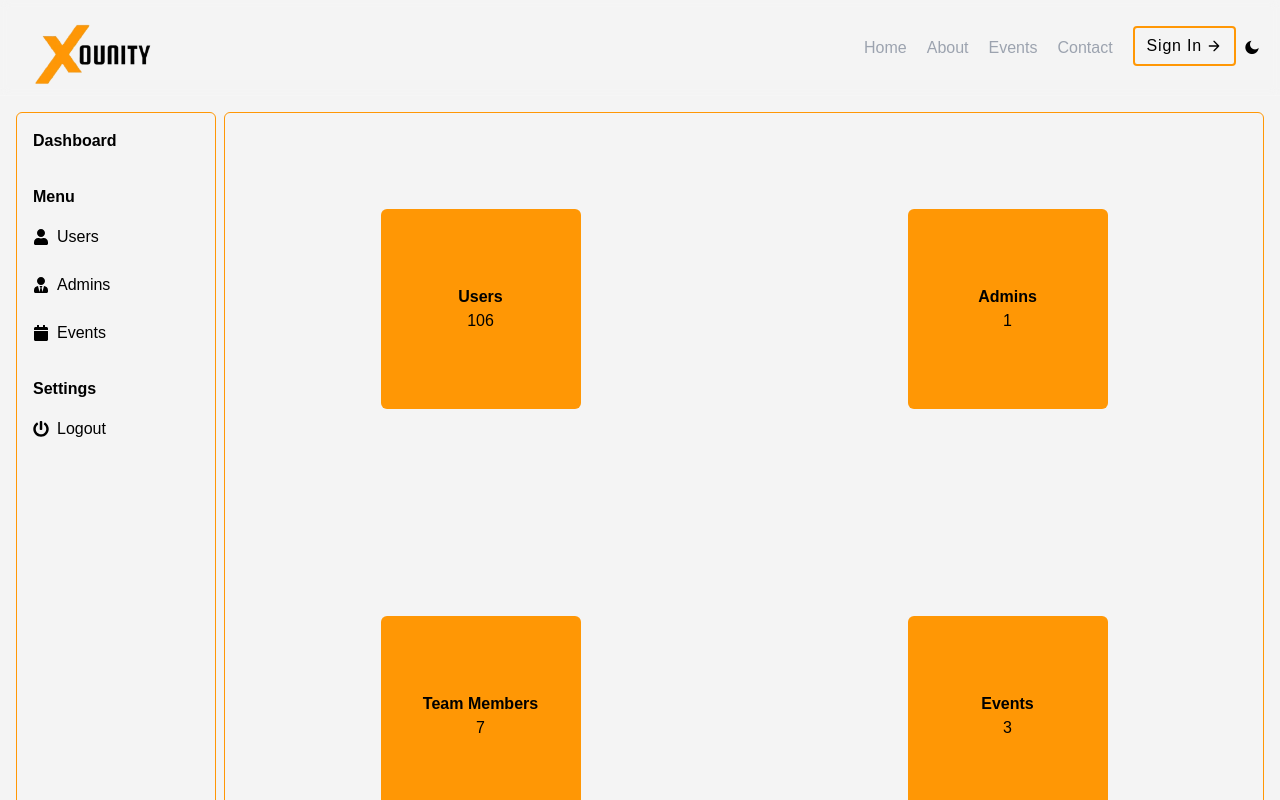
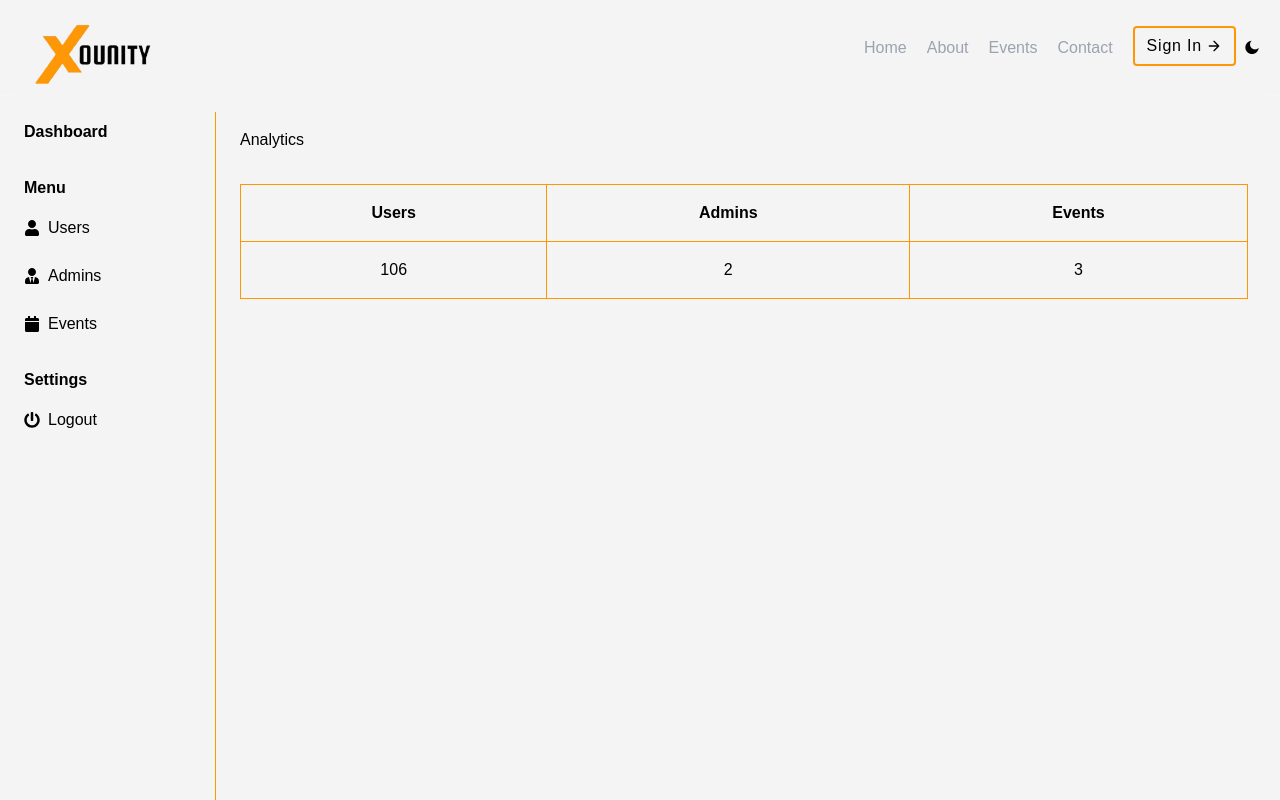
Before and after one commit to Xounity/Xounity-Web, a Next.js app: page /dashboard in a window 1280 px wide. Shown: the top 800 px of the page. Built offline with nearby package versions, Linux system fonts and the light colour scheme.

Commit message:
fixed the dashboard

```diff
--- a/app/(pages)/dashboard/admins/page.tsx
+++ b/app/(pages)/dashboard/admins/page.tsx
@@ -1,17 +1,15 @@
 "use client";
 import Sidebar from "@/app/components/Sidebar";
+import Loading from "@/app/loading";
 import Link from "next/link";
 import React, { useEffect, useState } from "react";
-const url = process.env.NEXT_PUBLIC_ROOT_URL + "/api/team";
+const url = process.env.NEXT_PUBLIC_ROOT_URL + "/api/users";
 
 interface AdminProps {
   name: string;
-  image: string;
-  description: string;
-  title: string;
-  linkedinSrc: string;
-  githubSrc: string;
-  instaSrc: string;
+  email: string;
+  password: string;
+  role: string;
 }
 
 const admins = () => {
@@ -38,12 +36,13 @@ const admins = () => {
       <section className="w-full h-screen mt-8 mb-4">
         <div className="mx-auto gap-2 px-4 mt-28 h-screen grid grid-flow-row grid-cols-1 md:grid-cols-[200px,1fr]">
           <Sidebar />
-          <div className="border border-solid border-xounity-orange rounded-md p-4 overflow-x-scroll">
+          {data.length > 0 ? (
+            <div className="overflow-auto p-4">
               <div className="flex justify-between">
                 <div>Admins</div>
                 <div>
                   <Link
-                  href="/dashboard/admins/add-admin"
+                    href="/dashboard/users/add-admin"
                     className="bg-xounity-orange p-2 rounded-md"
                   >
                     Add Admin
@@ -56,45 +55,30 @@ const admins = () => {
                     <tr className="font-bold">
                       <td>Id</td>
                       <td>Name</td>
-                    <td>Title</td>
-                    <td>Description</td>
-                    <td>LinkedIn</td>
-                    <td>Github</td>
-                    <td>Insta</td>
-                    <td>Update User</td>
-                    <td>Delete User</td>
+                      <td>Role</td>
+                      <td>Email</td>
+                      <td>Password</td>
                     </tr>
                   </thead>
                   <tbody>
-                  {data.map((item, index) => {
+                    {data.filter((item) => item.role === "admin").map((item, index) => {
                       return (
-
                         <tr key={index}>
                           <td>{index}</td>
                           <td>{item.name}</td>
-                          <td>{item.title}</td>
-                          <td>{item.description}</td>
-                          <td>{item.linkedinSrc}</td>
-                          <td>{item.githubSrc}</td>
-                          <td>{item.instaSrc}</td>
-                          <td>
-                            <button className="bg-blue-500 py-1 p-4 rounded-full">
-                              Edit
-                            </button>
-                          </td>
-                          <td>
-                            <button className="bg-red-600 py-1 p-4 rounded-full">
-                              Delete
-                            </button>
-                          </td>
+                          <td>{item.role}</td>
+                          <td>{item.email}</td>
+                          <td>{item.password}</td>
                         </tr>
-
                       );
                     })}
                   </tbody>
                 </table>
               </div>
             </div>
+          ) : (
+            <Loading />
+          )}
         </div>
       </section>
     </>
--- a/app/(pages)/dashboard/events/page.tsx
+++ b/app/(pages)/dashboard/events/page.tsx
@@ -1,17 +1,87 @@
-import Sidebar from '@/app/components/Sidebar'
-import React from 'react'
+"use client";
+import Sidebar from "@/app/components/Sidebar";
+import Loading from "@/app/loading";
+import Image from "next/image";
+import Link from "next/link";
+import React, { useEffect, useState } from "react";
+const url = process.env.NEXT_PUBLIC_ROOT_URL + "/api/events";
+
+interface EventProps {
+  href: string;
+  imgSrc: string;
+  title: string;
+  description: string;
+}
 
 const events = () => {
+  const [data, setData] = useState<EventProps[]>([]);
+    useEffect(() => {
+      const fetchData = async () => {
+        try {
+          const response = await fetch(url);
+          if (!response.ok) {
+            throw new Error(`Error: ${response.statusText}`);
+          }
+          const result = await response.json();
+          setData(result);
+          //console.log(result);
+        } catch (error) {
+          console.error("Error fetching data: ", error);
+        }
+      };
+
+      fetchData();
+    }, []);
   return (
     <>
-    <section className='w-full h-screen mt-8 mb-4'>
-      <div className='mx-auto gap-2 px-4 mt-28 h-screen grid grid-flow-row grid-cols-1 md:grid-cols-[200px,1fr]'>
-      <Sidebar />
-      <div className='border border-solid border-xounity-orange rounded-md grid  gap-4 grid-cols-2 place-items-center'>
-        Events Page
-      </div>
-      </div>
-    </section>
+    <section className="w-full h-screen mt-8 mb-4">
+        <div className="mx-auto gap-2 px-4 mt-28 h-screen grid grid-flow-row grid-cols-1 md:grid-cols-[200px,1fr]">
+          <Sidebar />
+          {data.length > 0 ? (
+            <div className="overflow-auto p-4">
+              <div className="flex justify-between">
+                <div>Events</div>
+                <div>
+                  <Link
+                    href="/dashboard/users/add-event"
+                    className="bg-xounity-orange p-2 rounded-md"
+                  >
+                    Add Event
+                  </Link>
+                </div>
+              </div>
+              <div className="mt-8">
+                <table className="w-full text-center">
+                  <thead>
+                    <tr className="font-bold">
+                      <td>Id</td>
+                      <td>Title</td>
+                      <td>Image</td>
+                      <td>Link</td>
+                      <td>Description</td>
+                    </tr>
+                  </thead>
+                  <tbody>
+                    {data.map((item, index) => {
+                      return (
+                        <tr key={index}>
+                          <td>{index}</td>
+                          <td>{item.title}</td>
+                          <td><Image src={item.imgSrc} alt="" width={100} height={100} /></td>
+                          <td>{item.href}</td>
+                          <td>{item.description}</td>
+                        </tr>
+                      );
+                    })}
+                  </tbody>
+                </table>
+              </div>
+            </div>
+          ) : (
+            <Loading />
+          )}
+        </div>
+      </section>
     </>
   )
 }
--- a/app/(pages)/dashboard/page.tsx
+++ b/app/(pages)/dashboard/page.tsx
@@ -1,52 +1,42 @@
-import Sidebar from '@/app/components/Sidebar'
-import React from 'react'
-
+import Sidebar from "@/app/components/Sidebar";
+import React from "react";
 
 const DashboardPage = () => {
   return (
     <>
-    <section className='w-full h-screen mt-8 mb-4'>
-      <div className='mx-auto gap-2 px-4 mt-28 h-screen grid grid-flow-row grid-cols-1 md:grid-cols-[200px,1fr]'>
-      <Sidebar />
-      <div className='border border-solid border-xounity-orange rounded-md grid  gap-4 grid-cols-2 place-items-center'>
-        <div className='rounded-md bg-xounity-orange h-[200px] w-[200px] flex flex-col items-center justify-center'>
-          <h2 className='font-bold'>
-          Users
-          </h2>
-          <div>
-            106
+      <section className="w-full h-screen mt-8 mb-4">
+        <div className="mx-auto gap-2 px-4 mt-28 h-screen grid grid-flow-row grid-cols-1 md:grid-cols-[200px,1fr]">
+          <Sidebar />
+          <div className="overflow-y-auto p-4">
+            <div className="flex justify-between">
+              <div>Analytics</div>
+            </div>
+            <div className="mt-8">
+              <table className="w-full text-center">
+                <thead>
+                  <tr className="font-bold">
+                    <td>Users</td>
+                    <td>Admins</td>
+                    <td>Events</td>
+                  </tr>
+                </thead>
+                <tbody>
+                  <tr>
+                    <td>106</td>
+                    <td>2</td>
+                    <td>3</td>
+                  </tr>
+                </tbody>
+              </table>
+            </div>
+
+
+
           </div>
         </div>
-        <div className='rounded-md bg-xounity-orange h-[200px] w-[200px] flex flex-col items-center justify-center'>
-        <h2 className='font-bold'>
-          Admins
-          </h2>
-          <div>
-            1
-          </div>
-        </div>
-        <div className='rounded-md bg-xounity-orange h-[200px] w-[200px] flex flex-col items-center justify-center'>
-        <h2 className='font-bold'>
-          Team Members
-          </h2>
-          <div>
-            7
-          </div>
-        </div>
-        <div className='rounded-md bg-xounity-orange h-[200px] w-[200px] flex flex-col items-center justify-center'>
-        <h2 className='font-bold'>
-          Events
-          </h2>
-          <div>
-            3
-          </div>
-        </div>
-      </div>
-      </div>
-    </section>
+      </section>
     </>
-  )
-}
+  );
+};
 
-
-export default DashboardPage
+export default DashboardPage;
--- a/app/(pages)/dashboard/users/page.tsx
+++ b/app/(pages)/dashboard/users/page.tsx
@@ -1,14 +1,43 @@
-import React from "react";
+"use client";
+import React, { useEffect, useState } from "react";
 import Sidebar from "@/app/components/Sidebar";
 import Link from "next/link";
+import Loading from "@/app/loading";
+const url = process.env.NEXT_PUBLIC_ROOT_URL + "/api/users";
+
+interface UserProps {
+  name: string;
+  email: string;
+  password: string;
+  role: string;
+}
 
 const users = () => {
+  const [data, setData] = useState<UserProps[]>([]);
+  useEffect(() => {
+    const fetchData = async () => {
+      try {
+        const response = await fetch(url);
+        if (!response.ok) {
+          throw new Error(`Error: ${response.statusText}`);
+        }
+        const result = await response.json();
+        setData(result);
+        //console.log(result);
+      } catch (error) {
+        console.error("Error fetching data: ", error);
+      }
+    };
+
+    fetchData();
+  }, []);
   return (
     <>
       <section className="w-full h-screen mt-8 mb-4">
         <div className="mx-auto gap-2 px-4 mt-28 h-screen grid grid-flow-row grid-cols-1 md:grid-cols-[200px,1fr]">
           <Sidebar />
-          <div className="border border-solid border-xounity-orange rounded-md p-4">
+          {data.length > 0 ? (
+            <div className="overflow-auto p-4">
               <div className="flex justify-between">
                 <div>Users</div>
                 <div>
@@ -26,33 +55,30 @@ const users = () => {
                     <tr className="font-bold">
                       <td>Id</td>
                       <td>Name</td>
+                      <td>Role</td>
                       <td>Email</td>
                       <td>Password</td>
-                    <td>Update User</td>
-                    <td>Delete User</td>
                     </tr>
                   </thead>
                   <tbody>
-                  <tr>
-                    <td>1</td>
-                    <td>Muhaddis</td>
-                    <td>it@gmail.com</td>
-                    <td>hellohibyebye</td>
-                    <td>
-                      <button className="bg-blue-500 py-1 p-4 rounded-full">
-                        Edit
-                      </button>
-                    </td>
-                    <td>
-                      <button className="bg-red-600 py-1 p-4 rounded-full">
-                        Delete
-                      </button>
-                    </td>
+                    {data.filter((item) => item.role === "user").map((item, index) => {
+                      return (
+                        <tr key={index}>
+                          <td>{index}</td>
+                          <td>{item.name}</td>
+                          <td>{item.role}</td>
+                          <td>{item.email}</td>
+                          <td>{item.password}</td>
                         </tr>
+                      );
+                    })}
                   </tbody>
                 </table>
               </div>
             </div>
+          ) : (
+            <Loading />
+          )}
         </div>
       </section>
     </>
--- a/app/components/Sidebar.tsx
+++ b/app/components/Sidebar.tsx
@@ -6,9 +6,8 @@ import { FaCalendar, FaPowerOff, FaUser, FaUserTie } from 'react-icons/fa'
 
 const Sidebar = () => {
     const pathname = usePathname()
-    console.log(pathname)
   return (
-    <div className='border border-solid border-xounity-orange rounded-md overflow-hidden p-2 hidden md:block'>
+    <div className='border-r border-xounity-orange'>
       <p className='bg-transparent p-2 mb-4 rounded-sm font-bold'>Dashboard</p>
         <div className='mb-4'>
           <h2 className='p-2 font-bold'>Menu</h2>
```
Also changed, not shown: app/api/users/route.js (added, +10 -0 lines). Lines whose indentation alone changed are shown as unchanged.
